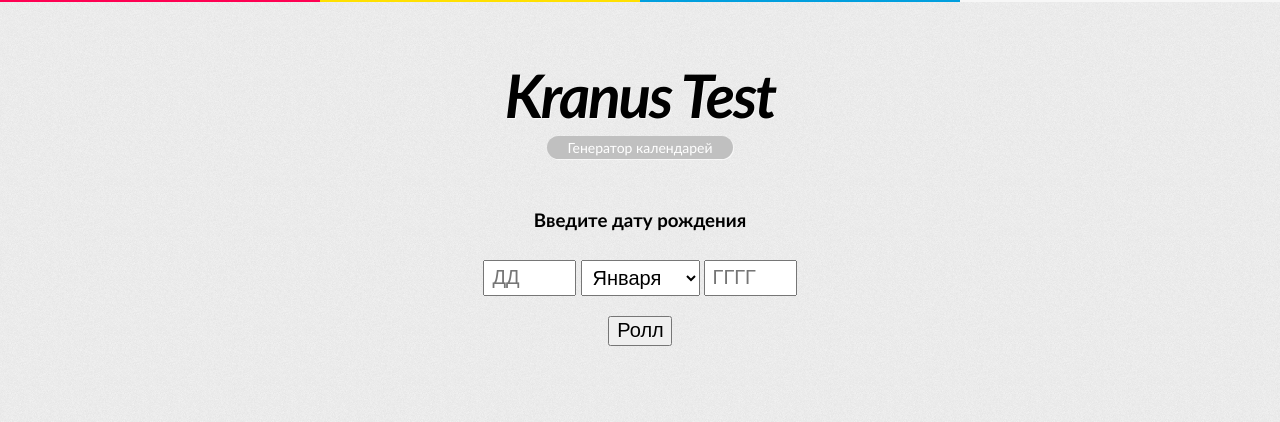
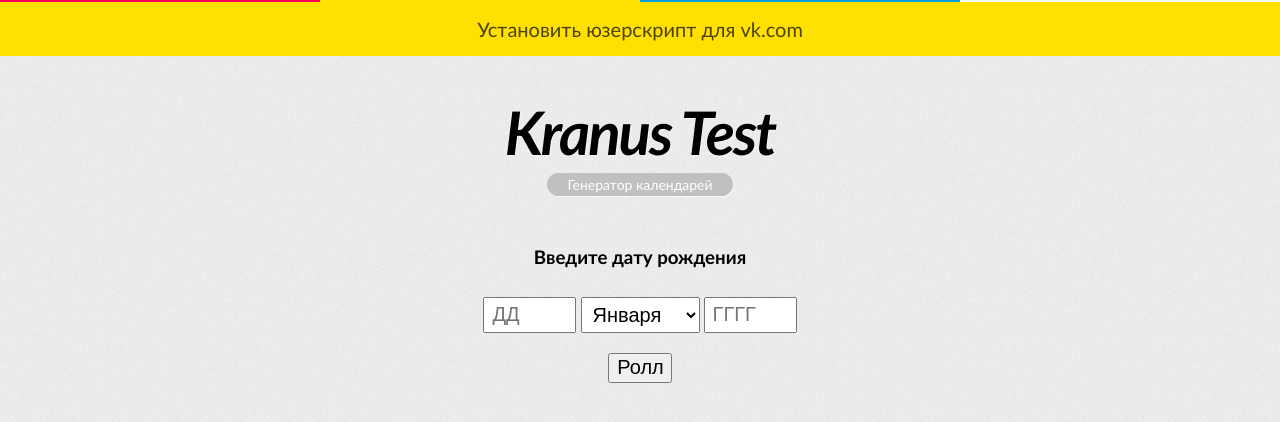
Before and after one commit to Juribiyan/schizomatrix, a plain HTML site: page index.html in a window 1280 px wide. Drawn offline with Linux system fonts and the light colour scheme.

Commit message:
Link to userscript

```diff
--- a/index.html
+++ b/index.html
@@ -10,7 +10,15 @@
 	<script type="text/javascript" src="script.js"></script>
 </head>
 <body>
-	<div id="_1" class="cd-red topthing"></div><div class="cd-yellow topthing"></div><div id="_3" class="cd-blue topthing"></div><div id="_4" class="cd-white topthing"></div>
+	<header>
+		<div id="_1" class="cd-red topthing"></div>
+		<div class="cd-yellow topthing"></div>
+		<div id="_3" class="cd-blue topthing"></div>
+		<div id="_4" class="cd-white topthing"></div>
+		<div class="userscript-ad">
+			<a href="https://github.com/Juribiyan/schizomatrix/raw/master/util/schizoindicator-vk.user.js">Установить юзерскрипт для vk.com</a>
+		</div>
+	</header>
 	<h1 class="logo">Kranus Test</h1>
 	<a id="switcher" href="javascript: switchtab();">Генератор календарей</a>
 	<div id="birth-test" class="switchable">
--- a/style.css
+++ b/style.css
@@ -1,5 +1,25 @@
 html {
 	background-image: url(bg.png);
+}
+
+header {
+	font-size: 0px;
+}
+
+.userscript-ad {
+	font-size: 20px;
+	padding: 15px 0;
+	background-color: #FFE000;
+}
+
+.userscript-ad a {
+	color: rgba(0, 0, 0, 0.7);
+  text-decoration: none;
+}
+
+.userscript-ad a:hover {
+	color: black;
+  text-decoration: underline;
 }
 
 body {
--- a/util/schizoindicator-vk.user.js
+++ b/util/schizoindicator-vk.user.js
@@ -2,7 +2,7 @@
 // @name         Schizomatrix indicator for vk.com
 // @namespace    http://snyb.tk/
 // @version      0.1
-// @description  enter something useful
+// @description  Displays birthday color on vk.com profile pages
 // @author       Juribiyan
 // @match        vk.com/*
 // @grant        none
```
Also changed, not shown: util/schizoindicator-vk.meta.js (added, +10 -0 lines).
